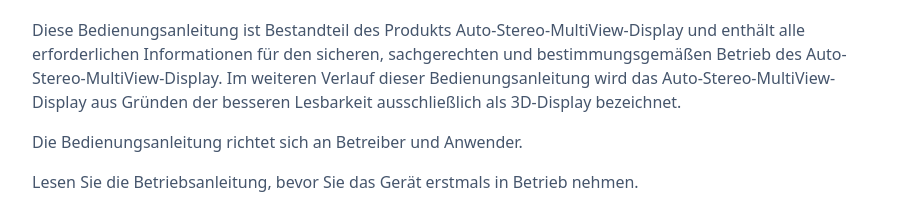
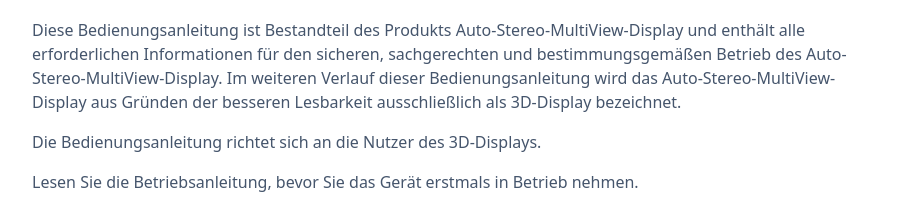
Before and after one commit to ChrBoebel/ID-Projekt, a Next.js app: page / in a window 1280 px wide. Shown: the part 1100-1314 px from the top of the page, without its empty margins (324-1235 px from the left). Built offline with nearby package versions, Linux system fonts and the light colour scheme.

Commit message:
docs: minor wording update in introduction

```diff
--- a/src/app/page.tsx
+++ b/src/app/page.tsx
@@ -137,7 +137,7 @@ export default function Home() {
               Diese Bedienungsanleitung ist Bestandteil des Produkts Auto-Stereo-MultiView-Display und enthält alle erforderlichen Informationen für den sicheren, sachgerechten und bestimmungsgemäßen Betrieb des Auto-Stereo-MultiView-Display. Im weiteren Verlauf dieser Bedienungsanleitung wird das Auto-Stereo-MultiView-Display aus Gründen der besseren Lesbarkeit ausschließlich als 3D-Display bezeichnet.
             </p>
             <p className="text-slate-600 mb-4">
-              Die Bedienungsanleitung richtet sich an Betreiber und Anwender.
+              Die Bedienungsanleitung richtet sich an die Nutzer des 3D-Displays.
             </p>
             <p className="text-slate-600 mb-4">
               Lesen Sie die Betriebsanleitung, bevor Sie das Gerät erstmals in Betrieb nehmen.
```
